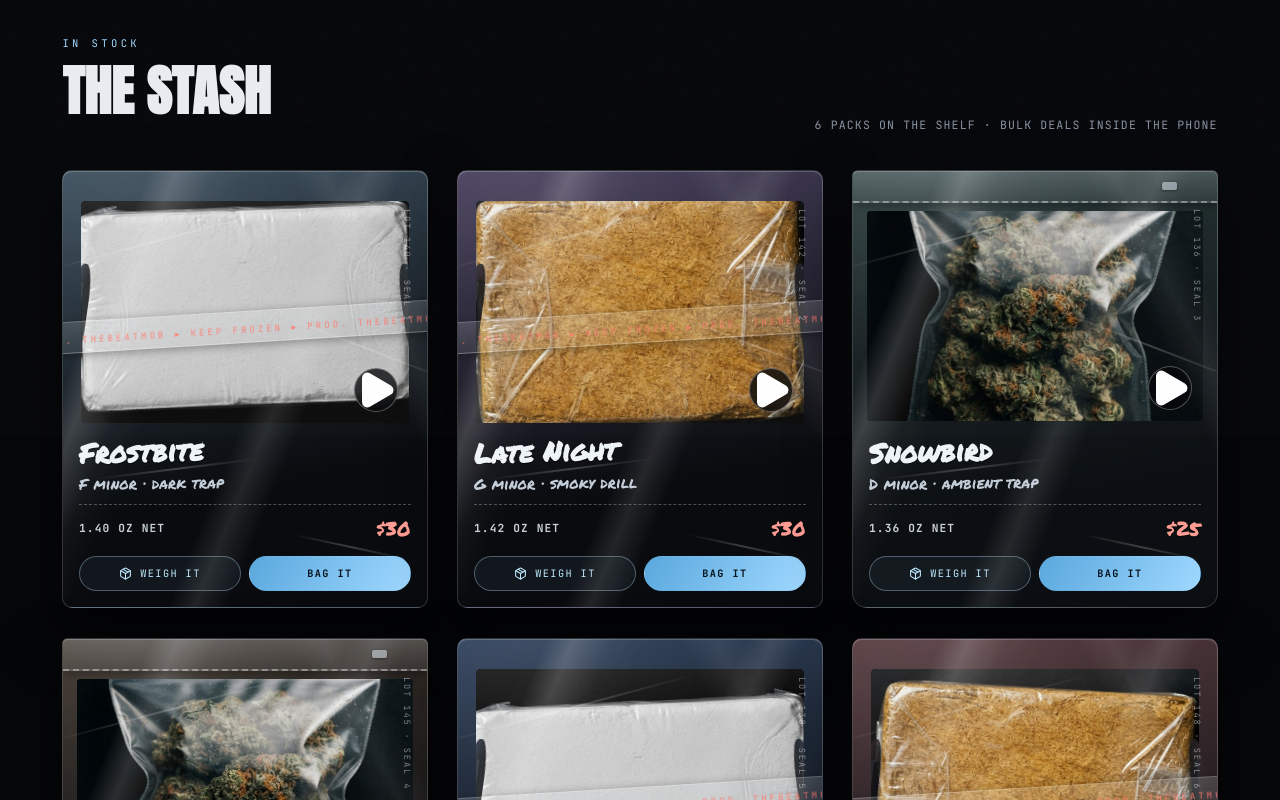
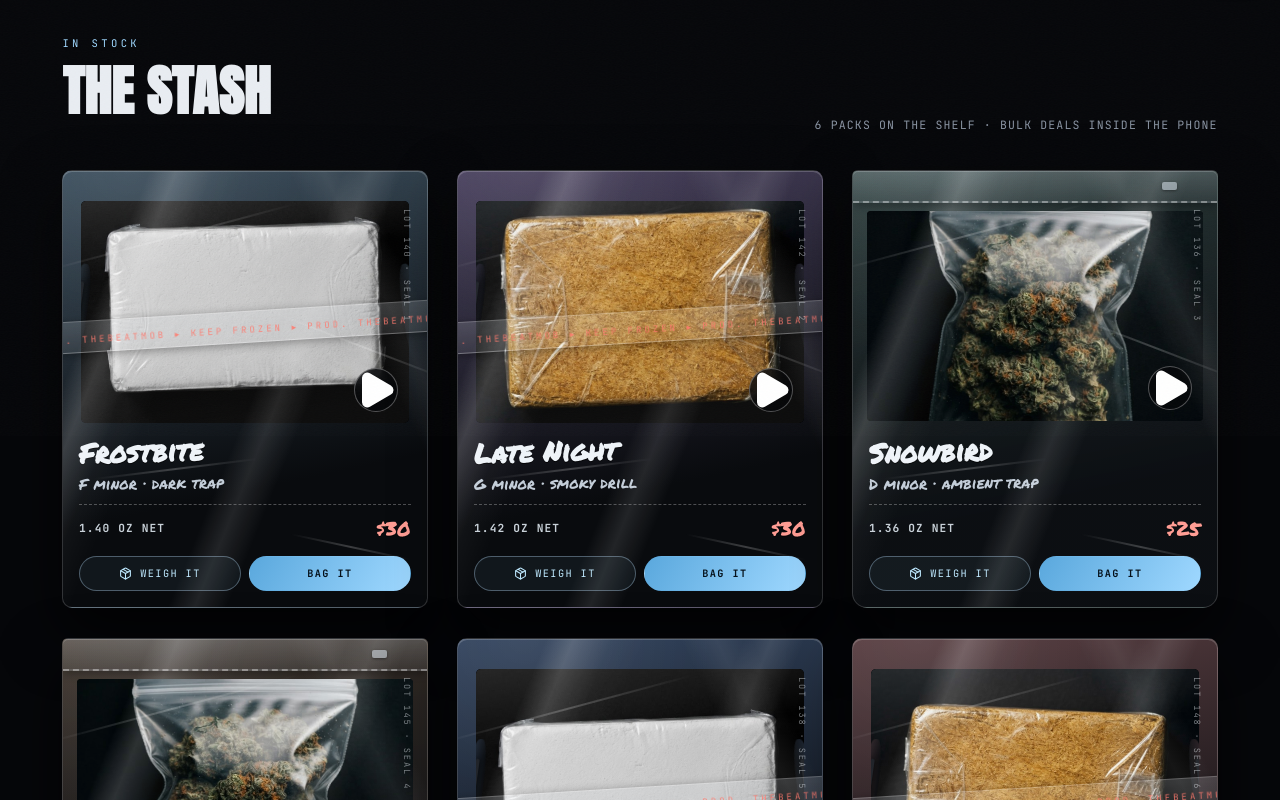
Before and after one commit to myaiplug/beatmob, a React (Vite) app: page / in a window 1280 px wide. Shown: the part 780-1580 px from the top of the page. Built offline with nearby package versions, Linux system fonts and the light colour scheme.

Commit message:
fix pack art rendering: switch from separate translate/rotate/scale CSS props (unsupported here) to a single combined transform on a background-image div

```diff
--- a/src/components/PackArt.tsx
+++ b/src/components/PackArt.tsx
@@ -15,21 +15,22 @@ const SRC: Record<PackKind, string> = {
 
 export function PackArt({ beat, kind }: { beat: Beat; kind: PackKind }) {
   const rng = mulberry32ish(beat.synthSeed);
-  const rot = (rng() - 0.5) * 6;
-  const scale = 1.04 + rng() * 0.1;
-  const posX = 40 + rng() * 20;
-  const posY = 40 + rng() * 20;
+  const rot = (rng() - 0.5) * 5;
+  const scale = 1.1 + rng() * 0.14;
+  const posX = 38 + rng() * 24;
+  const posY = 38 + rng() * 24;
   return (
-    <div className="art-photo" aria-label={`${kind === "sack" ? "Bag of product" : "Pressed brick, " + kind}`} role="img">
-      <img
-        src={SRC[kind]}
-        alt=""
-        draggable={false}
-        style={{
-          transform: `rotate(${rot}deg) scale(${scale})`,
-          objectPosition: `${posX}% ${posY}%`,
-        }}
-      />
-    </div>
+    <div
+      className="art-photo"
+      role="img"
+      aria-label={kind === "sack" ? "Bag of product" : `Pressed brick, ${kind}`}
+      style={{
+        backgroundImage: `url(${SRC[kind]})`,
+        backgroundPosition: `${posX}% ${posY}%`,
+        // single combined "transform" — this engine doesn't compose the
+        // separate translate/rotate/scale CSS properties reliably.
+        transform: `rotate(${rot}deg) scale(${scale})`,
+      }}
+    />
   );
 }
--- a/src/index.css
+++ b/src/index.css
@@ -231,13 +231,12 @@ input { font: inherit; }
 
 .pack-cover { position: relative; overflow: hidden; background: #05060a; }
 .pack-cover svg { width: 100%; height: 100%; display: block; }
-.art-photo { position: absolute; inset: 0; overflow: hidden; }
-.art-photo img {
-  position: absolute; top: 50%; left: 50%; width: 132%; height: 132%; max-width: none;
-  transform-origin: center; object-fit: cover; filter: brightness(0.94) contrast(1.05) saturate(1.03);
-  translate: -50% -50%;
+.art-photo {
+  position: absolute; inset: 0; background-size: cover; background-repeat: no-repeat;
+  filter: brightness(0.94) contrast(1.05) saturate(1.03);
+  transition: filter 0.4s, transform 0.4s;
 }
-.pack:hover .art-photo img { filter: brightness(1.02) contrast(1.08) saturate(1.08); }
+.pack:hover .art-photo { filter: brightness(1.04) contrast(1.1) saturate(1.1); }
 .pack-play {
   position: absolute; right: 0.7rem; bottom: 0.7rem; z-index: 3;
   width: 44px; height: 44px; border-radius: 50%;
```
